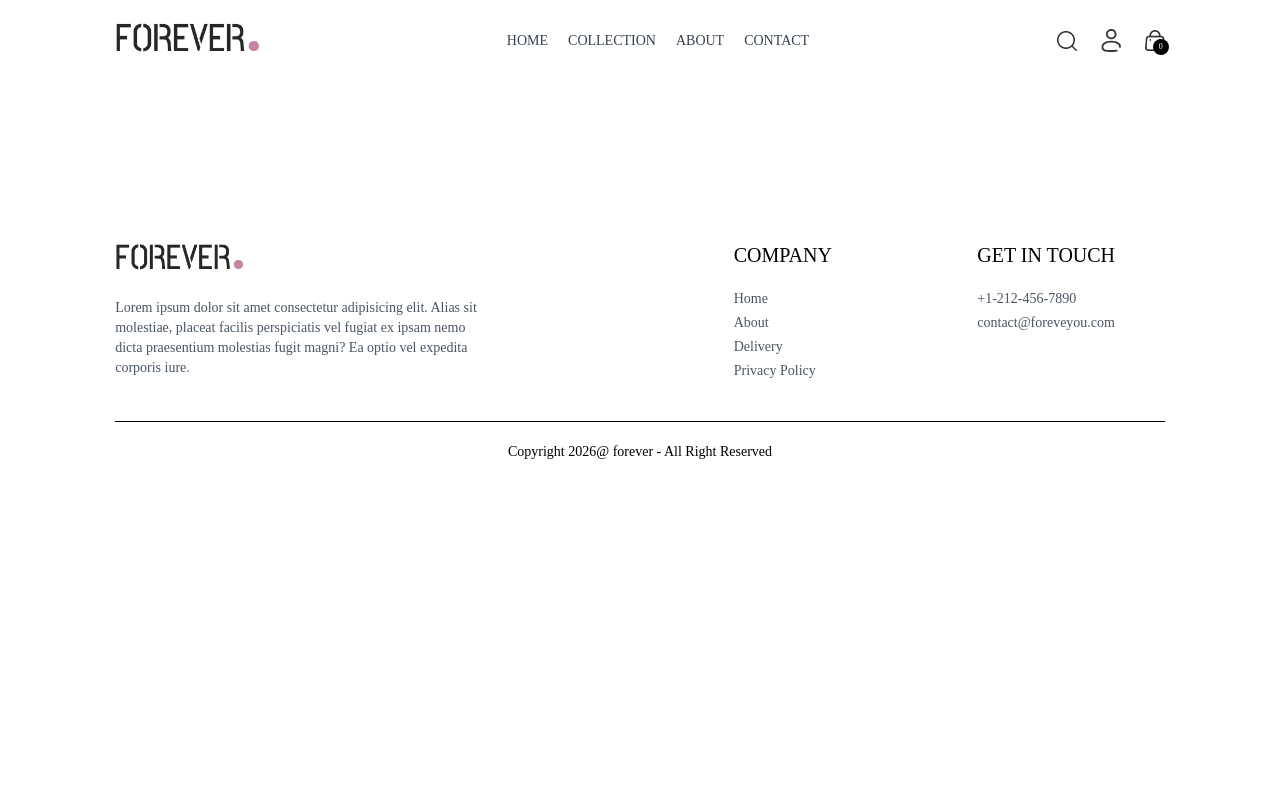
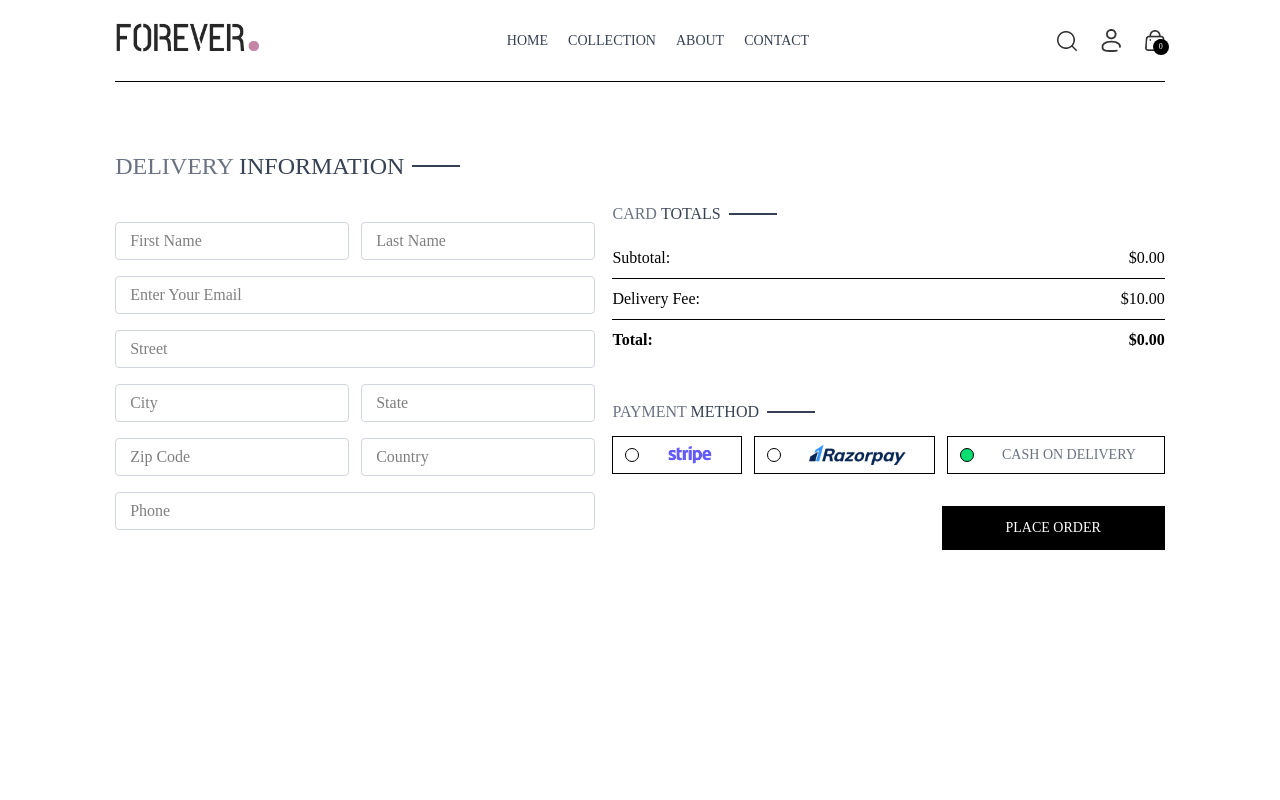
Before and after one commit to ankvish-Hub/E-Commerce-Website, a React (Vite) app in the folder frontend/: page /place-order in a window 1280 px wide. Shown: the top 800 px of the page. Built offline with nearby package versions, Linux system fonts and the light colour scheme.

Commit message:
Created Cart and Place Order Page

```diff
--- a/frontend/src/App.jsx
+++ b/frontend/src/App.jsx
@@ -32,7 +32,7 @@
         <Route path="/orders" element={<Orders />} />
         <Route path="/cart" element={<Cart />} />
         <Route path="/product/:productId" element={<Product />} />
-        <Route path="/placeorder" element={<PlaceOrder />} />
+        <Route path="/place-order" element={<PlaceOrder />} />
       </Routes>
       <Footer/>
     </div>
--- /dev/null
+++ b/frontend/src/components/CardTotal.jsx
@@ -0,0 +1,39 @@
+import React from 'react'
+import { ShopContext } from '../context/ShopContext'
+import { useContext } from 'react'
+import Title from './Title'
+
+const CardTotal = () => {
+
+  const {currency, delivery_fee, getCartAmount} = useContext(ShopContext);
+
+
+  return (
+    <div className='w-full'>
+      <div className='tex-2xl '>
+      < Title text1={"CARD"} text2={"TOTALS"} />
+      </div>
+      <div className='flex flex-col gap-2 mt-2 tex-sm'>
+        <div className='flex justify-between'>
+          <p>Subtotal:</p>
+          <p>{currency}{getCartAmount()}.00</p>
+        </div>
+        <hr />
+        <div className='flex justify-between'>
+          <p>Delivery Fee:</p>
+          <p>{currency}{delivery_fee}.00</p>
+        </div>
+        <hr />
+        <div className='flex justify-between font-bold '>
+          <p>Total:</p>
+          <p>{currency}{getCartAmount() === 0 ? 0 : getCartAmount() + delivery_fee}.00</p>
+        </div>
+
+
+      </div>
+
+    </div>
+  )
+}
+
+export default CardTotal
--- a/frontend/src/context/ShopContext.jsx
+++ b/frontend/src/context/ShopContext.jsx
@@ -1,6 +1,7 @@
-import { createContext, useEffect, useState } from "react";
+import { createContext, useState } from "react";
 import { products } from "../assets/assets";
 import { toast } from "react-toastify";
+import { useNavigate } from "react-router-dom";
 
 export const ShopContext = createContext();
 
@@ -10,6 +11,7 @@
   const [search, setSearch] = useState("");
   const [showSearch, setShowSearch] = useState(false);
   const [cartItems, setCartItems] = useState([]);
+  const navigate = useNavigate();
 
   const addToCart = (itemId, size) => {
     if (!size) {
@@ -49,6 +51,24 @@
     return totalCount;
   };
 
+  const updateQuantity = async (itemId, size, quantity) => {
+    let cartData = structuredClone(cartItems);
+    cartData[itemId][size] = quantity;
+    setCartItems(cartData);
+  };
+
+  const getCartAmount = () => {
+    let totalAmount = 0;
+    for (const items in cartItems) {
+      for (const item in cartItems[items]) {
+        totalAmount +=
+          cartItems[items][item] *
+          products.find((product) => product._id === items).price;
+      }
+    }
+    return totalAmount;
+  };
+
   const value = {
     products: products,
     currency: currency,
@@ -60,6 +80,9 @@
     cartItems: cartItems,
     addToCart: addToCart,
     getCartCount: getCartCount,
+    updateQuantity: updateQuantity,
+    getCartAmount: getCartAmount,
+    navigate: navigate,
   };
 
   return (
--- a/frontend/src/pages/Cart.jsx
+++ b/frontend/src/pages/Cart.jsx
@@ -1,6 +1,105 @@
+import React, { useContext, useState, useEffect } from "react";
+import { ShopContext } from "../context/ShopContext";
+import Title from "../components/Title";
+import { assets } from "../assets/assets";
+import CardTotal from "../components/CardTotal";
+
 const Cart = () => {
+  const { products, currency, cartItems, updateQuantity, navigate } =
+    useContext(ShopContext);
+
+  const [cartData, setCartData] = useState([]);
+
+  useEffect(() => {
+    const tempData = [];
+
+    for (const items in cartItems) {
+      for (const item in cartItems[items]) {
+        if (cartItems[items][item] > 0) {
+          tempData.push({
+            _id: items,
+            size: item,
+            quantity: cartItems[items][item],
+          });
+        }
+      }
+    }
+
+    setCartData(tempData);
+  }, [cartItems]);
+
   return (
-    <div>Cart</div>
-  )
-}
-export default Cart
+    <div className="border-t pt-14">
+      <div className="text-2xl mb-3">
+        <Title text1={"CART"} text2={"ITEMS"} />
+      </div>
+      <div>
+        {cartData.map((item, index) => {
+          const productData = products.find(
+            (product) => product._id === item._id,
+          );
+          return (
+            <div
+              key={index}
+              className="py-4 border-y border-b text-gray-700 grid grid-cols-[4fr_0.5fr_0.5fr] sm:grid-cols-[4fr_2fr_0.5fr] items-center gap-4"
+            >
+              <div className="flex items-start gap-6">
+                <img
+                  src={productData.image[0]}
+                  alt=""
+                  className="w-16 sm:w-20"
+                />
+                <div>
+                  <p className="text-xs sm:text-lg font-medium ">
+                    {productData.name}
+                  </p>
+                  <div className="flex items-center gap-5 mt-2">
+                    <p>
+                      {currency}
+                      {productData.price}
+                    </p>
+                    <p className="px-2 sm:px-3 sm:py-1 border bg-slate-50">
+                      {item.size}
+                    </p>
+                  </div>
+                </div>
+              </div>
+              <input
+                onChange={(e) =>
+                  e.target.value === "" || e.target.value === "0"
+                    ? updateQuantity(item._id, item.size, 1)
+                    : updateQuantity(item._id, item.size, e.target.value)
+                }
+                type="number"
+                min={1}
+                defaultValue={item.quantity}
+                className="w-16 sm:w-20 text-center"
+              />
+              <img
+                onClick={() => updateQuantity(item._id, item.size, 0)}
+                className="w-4 cursor-pointer"
+                src={assets.bin_icon}
+                alt=""
+              />
+            </div>
+          );
+        })}
+      </div>
+      <div className="flex justify-end my-20">
+        <div className="w-full sm:w-[450px]">
+          <CardTotal />
+          <div className="w-full text-end">
+            <button
+              onClick={() => navigate("/place-order")}
+              className="bg-black text-white px-8 my-8 text-sm py-3 active:bg-gray-700 cursor-pointer"
+            >
+              PROCEED TO CHECKOUT
+            </button>
+          </div>
+        </div>
+      </div>
+    </div>
+  );
+};
+
+export default Cart;
--- a/frontend/src/pages/PlaceOrder.jsx
+++ b/frontend/src/pages/PlaceOrder.jsx
@@ -1,11 +1,136 @@
-import React from 'react'
+import React, { useContext, useState } from "react";
+import Title from "../components/Title";
+import CardTotal from "../components/CardTotal";
+import { assets } from "../assets/assets";
+
+import { ShopContext } from "../context/ShopContext";
+
 
 const PlaceOrder = () => {
+  const [method, setMethod] = useState("cod");
+
+  const {navigate} = useContext(ShopContext);
+
+
   return (
-    <div>
+    <div className="flex flex-col sm:flex-row justify-between gap-4 pt-5 sm:pt-14 min-h-[80vh] border-t">
+      {/* ---------------------------- left Side ------------------------ */}
 
+      <div className="flex flex-col gap-4 w-full sm:max-w-[480px]">
+        <div className="text-xl sm:text-2xl my-3">
+          <Title text1={"DELIVERY"} text2={"INFORMATION"} />
+        </div>
+        <div className="flex  gap-3">
+          <input
+            type="text"
+            placeholder="First Name"
+            className="border border-gray-300 rounded py-1.5 px-3.5 w-full"
+          />
+          <input
+            type="text"
+            placeholder="Last Name"
+            className="border border-gray-300 rounded py-1.5 px-3.5 w-full"
+          />
+        </div>
+        <input
+          type="email"
+          placeholder="Enter Your Email"
+          className="border border-gray-300 rounded py-1.5 px-3.5 w-full"
+        />
+        <input
+          type="text"
+          placeholder="Street"
+          className="border border-gray-300 rounded py-1.5 px-3.5 w-full"
+        />
+        <div className="flex  gap-3">
+          <input
+            type="text"
+            placeholder="City"
+            className="border border-gray-300 rounded py-1.5 px-3.5 w-full"
+          />
+          <input
+            type="text"
+            placeholder="State"
+            className="border border-gray-300 rounded py-1.5 px-3.5 w-full"
+          />
+        </div>
+        <div className="flex  gap-3">
+          <input
+            type="number"
+            placeholder="Zip Code"
+            className="border border-gray-300 rounded py-1.5 px-3.5 w-full"
+          />
+          <input
+            type="text"
+            placeholder="Country"
+            className="border border-gray-300 rounded py-1.5 px-3.5 w-full"
+          />
+        </div>
+        <input
+          type="number"
+          placeholder="Phone"
+          className="border border-gray-300 rounded py-1.5 px-3.5 w-full"
+        />
+      </div>
+      {/* ----------------------------------Right Side------------------------------------------ */}
+      <div className="mt-8">
+        <div className="mt-8 min-w-80">
+          <CardTotal />
+        </div>
+        <div className="mt-12">
+          <Title text1={"PAYMENT"} text2={"METHOD"} />
+          {/*  Payment Method Selection */}
+          <div className="flex gap-3 flex-col lg:flex-row">
+            <div
+              onClick={() => setMethod("stripe")}
+              className="flex items-center gap-3 border p-2 px-3 cursor-pointer"
+            >
+              <p
+                className={`min-w-3.5 h-3.5 border rounded-full ${
+                  method === "stripe" ? "bg-green-400" : ""
+                }`}
+              ></p>
+              <img className="h-5 mx-4" src={assets.stripe_logo} alt="Stripe" />
+            </div>
+
+            <div
+              onClick={() => setMethod("razorpay")}
+              className="flex items-center gap-3 border p-2 px-3 cursor-pointer"
+            >
+              <p
+                className={`min-w-3.5 h-3.5 border rounded-full ${
+                  method === "razorpay" ? "bg-green-400" : ""
+                }`}
+              ></p>
+              <img
+                className="h-5 mx-4"
+                src={assets.razorpay_logo}
+                alt="Razorpay"
+              />
+            </div>
+
+            <div
+              onClick={() => setMethod("cod")}
+              className="flex items-center gap-3 border p-2 px-3 cursor-pointer"
+            >
+              <p
+                className={`min-w-3.5 h-3.5 border rounded-full ${
+                  method === "cod" ? "bg-green-400" : ""
+                }`}
+              ></p>
+              <p className="text-gray-500 text-sm font-medium mx-4">
+                CASH ON DELIVERY
+              </p>
+            </div>
+          </div>
+          <div className="w-full text-end mt-8">
+            <button onClick={() => navigate("/orders")} className="bg-black text-white px-16 py-3 text-sm active:bg-gray-700 cursor-pointer">PLACE ORDER</button>
+
+          </div>
+        </div>
+      </div>
     </div>
-  )
-}
+  );
+};
 
-export default PlaceOrder
+export default PlaceOrder;
```
